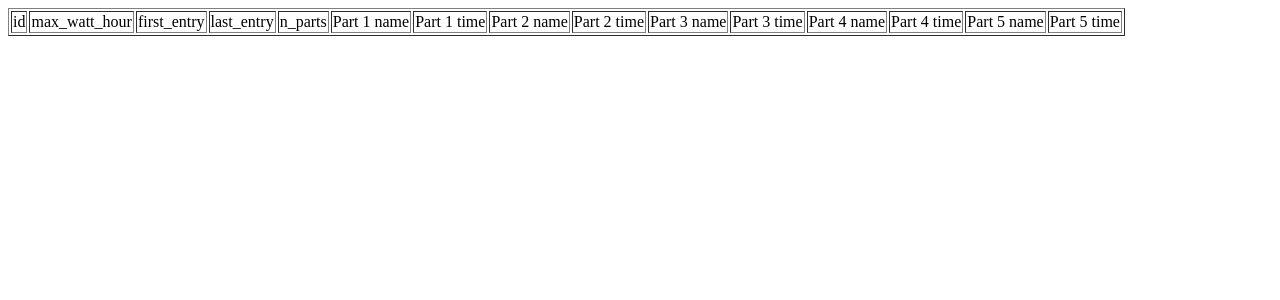
After one commit to JPHutchins/open-energy-view, a Flask app: page /test-info-list in a window 1280 px wide. The commit adds this page. Shown: the top 300 px of the page. Run offline with Flask 2, Linux system fonts and the light colour scheme; data that the repository does not hold is empty.

Commit message:
Add link to view info table

```diff
--- a/pgesmd/__init__.py
+++ b/pgesmd/__init__.py
@@ -91,6 +91,18 @@ def create_app(test_config=None):
         rows = cur.fetchall()
         return render_template("list-parts.html", rows=rows)
 
+    @app.route('/test-info-list')
+    def info_list():
+        conn = sqlite3.connect(
+            f'{PROJECT_PATH}/test/data/energy_history_test.db')
+        conn.row_factory = sqlite3.Row
+
+        cur = conn.cursor()
+        cur.execute("select * from info")
+
+        rows = cur.fetchall()
+        return render_template("list-info.html", rows=rows)
+
     @app.route('/test-baseline')
     def baseline():
         conn = sqlite3.connect(
--- /dev/null
+++ b/pgesmd/templates/list-info.html
@@ -0,0 +1,44 @@
+<!doctype html>
+<html>
+   <body>
+      <table border = 1>
+         <thead>
+            <td>id</td>
+            <td>max_watt_hour</td>
+            <td>first_entry</td>
+            <td>last_entry</td>
+            <td>n_parts</td>
+            <td>Part 1 name</td>
+            <td>Part 1 time</td>
+            <td>Part 2 name</td>
+            <td>Part 2 time</td>
+            <td>Part 3 name</td>
+            <td>Part 3 time</td>
+            <td>Part 4 name</td>
+            <td>Part 4 time</td>
+            <td>Part 5 name</td>
+            <td>Part 5 time</td>
+         </thead>
+
+         {% for row in rows %}
+            <tr>
+               <td>{{row["id"]}}</td>
+               <td>{{row["max_watt_hour"]}}</td>
+               <td>{{row["first_entry"]}}</td>
+               <td>{{row["last_entry"]}}</td>
+               <td>{{row["n_parts"]}}</td>
+               <td>{{row["part_1_name"]}}</td>
+               <td>{{row["part_1_time"]}}</td>
+               <td>{{row["part_2_name"]}}</td>
+               <td>{{row["part_2_time"]}}</td>
+               <td>{{row["part_3_name"]}}</td>
+               <td>{{row["part_3_time"]}}</td>
+               <td>{{row["part_4_name"]}}</td>
+               <td>{{row["part_4_time"]}}</td>
+               <td>{{row["part_5_name"]}}</td>
+               <td>{{row["part_5_time"]}}</td>
+            </tr>
+         {% endfor %}
+      </table>
+   </body>
+</html>
--- a/pgesmd/templates/test-gui.html
+++ b/pgesmd/templates/test-gui.html
@@ -4,9 +4,10 @@
     <title>Test GUI</title>
     <h1>Test GUI and graphing functionality</h1>
     <ul>
-        <li><a href= 'test-espi-list'>View ESPI Table</a></li>
+        <li><a href= 'test-espi-list'>View espi Table</a></li>
         <li><a href= 'test-espi-chart'>View ESPI Bar Graph</a></li>
         <li><a href= 'test-baseline'>View Baseline Line Graph</a></li>
-        <li><a href= 'test-partitions-list'>View Partitions Table</a></li>
+        <li><a href= 'test-partitions-list'>View partitions Table</a></li>
+        <li><a href= 'test-info-list'>View info Table</a></li>
     </ul>
 </html>
```
